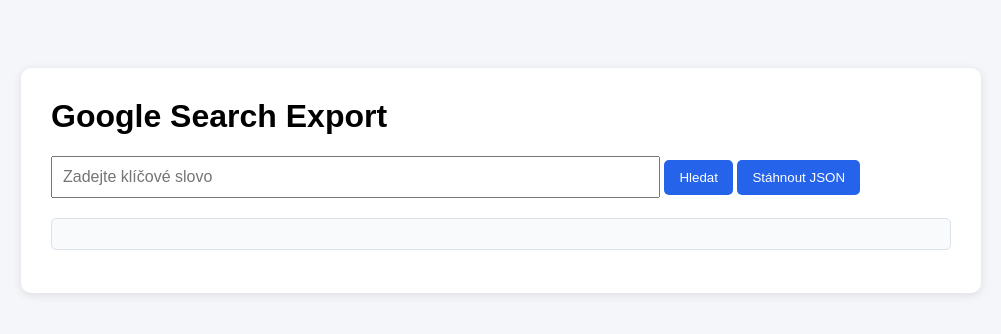
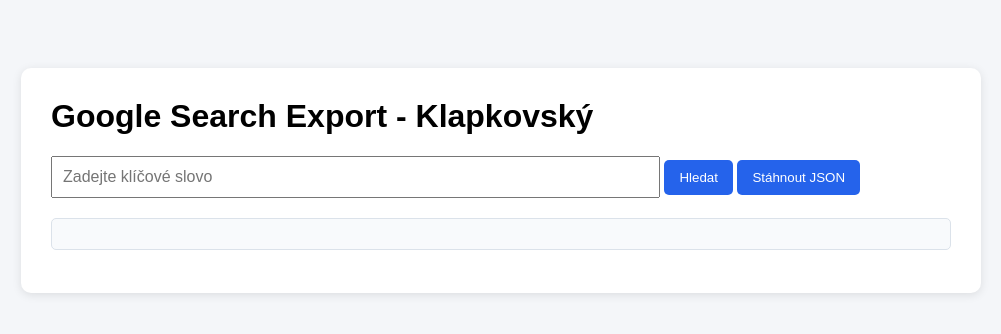
Before and after one commit to Klapkovec/google-search-export, a website: page public/index.html in a window 1280 px wide. Shown: the whole page, without its empty margins (139-1140 px from the left). Drawn offline with Linux system fonts and the light colour scheme.

```diff
--- a/public/index.html
+++ b/public/index.html
@@ -8,7 +8,7 @@
 <body>
     <div class="container">
 
-        <h1>Google Search Export</h1>
+        <h1>Google Search Export - Klapkovský</h1>
 
         <input
             type="text"
```
